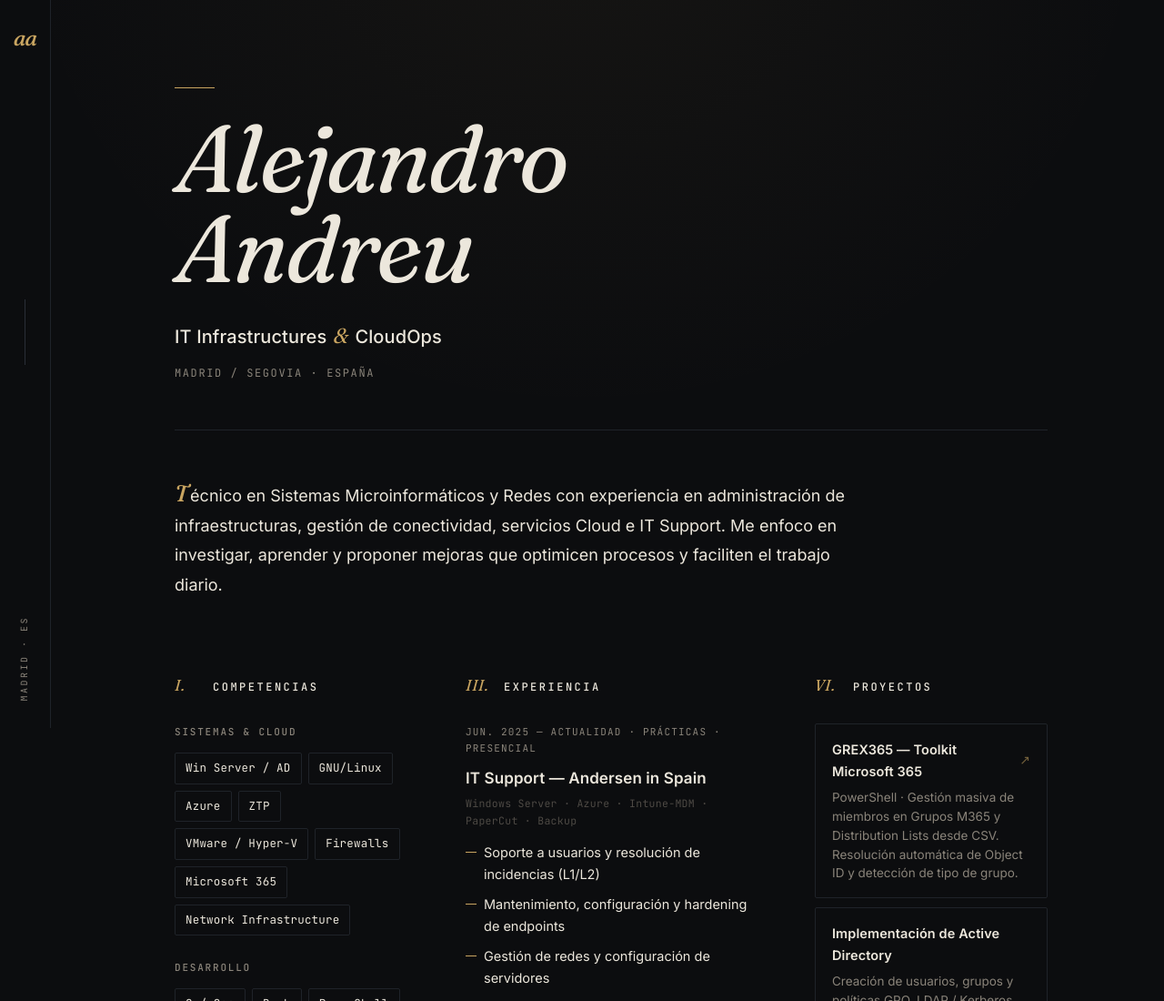
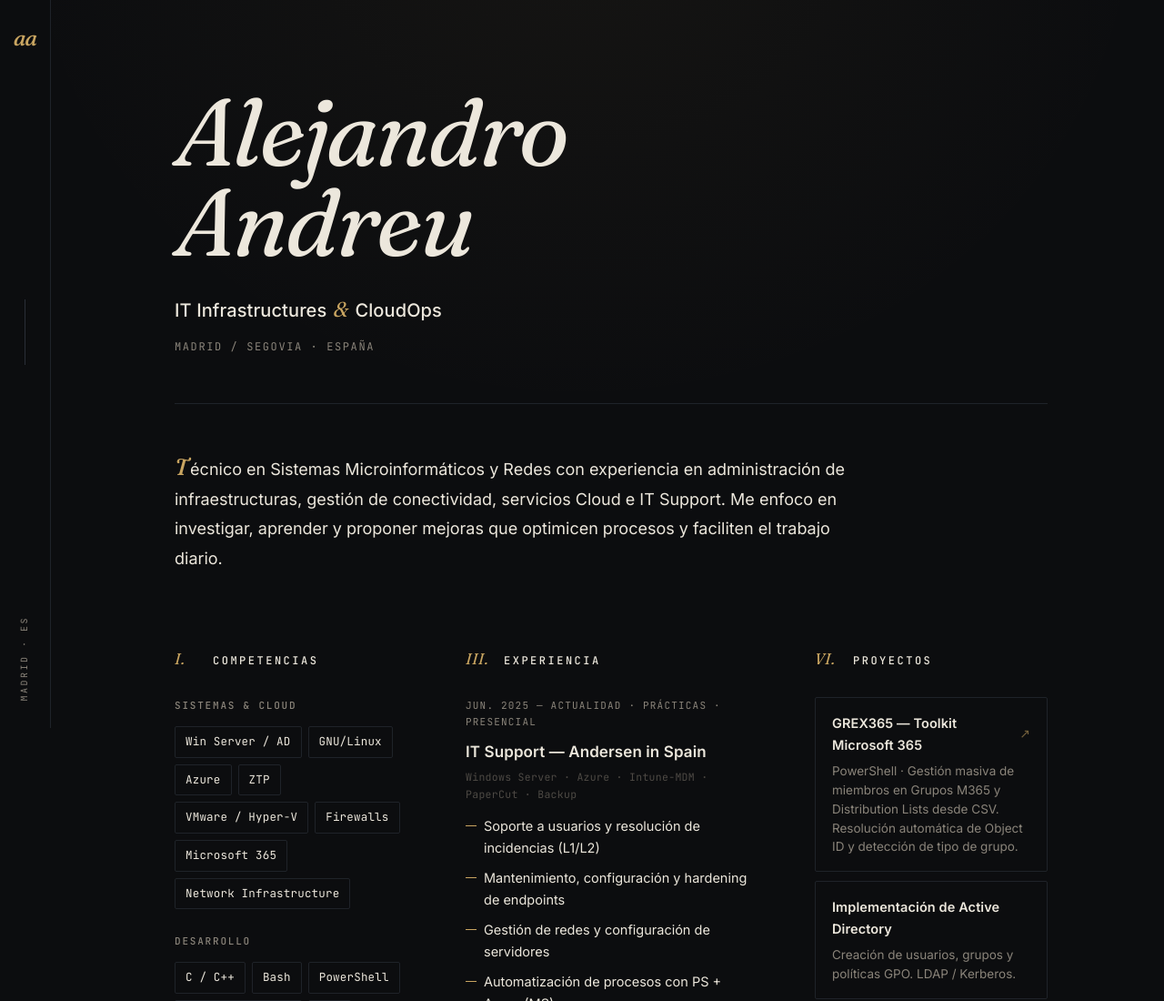
Before and after one commit to 4leX-42/portfolio2.1, a plain HTML site: page index.html in a window 1280 px wide. Shown: the top 1100 px of the page at 91% size. Drawn offline with Linux system fonts and the light colour scheme.

Commit message:
Remove empty hero-rule div from index.html
Removed empty hero-rule div from the hero section.

```diff
--- a/index.html
+++ b/index.html
@@ -486,7 +486,6 @@
   <main class="container">
 
     <section class="hero">
-      <div class="hero-rule"></div>
       <h1 class="name">Alejandro<br>Andreu</h1>
       <p class="role">IT Infrastructures <span class="accent">&amp;</span> CloudOps</p>
       <p class="loc">Madrid / Segovia · España</p>
```
